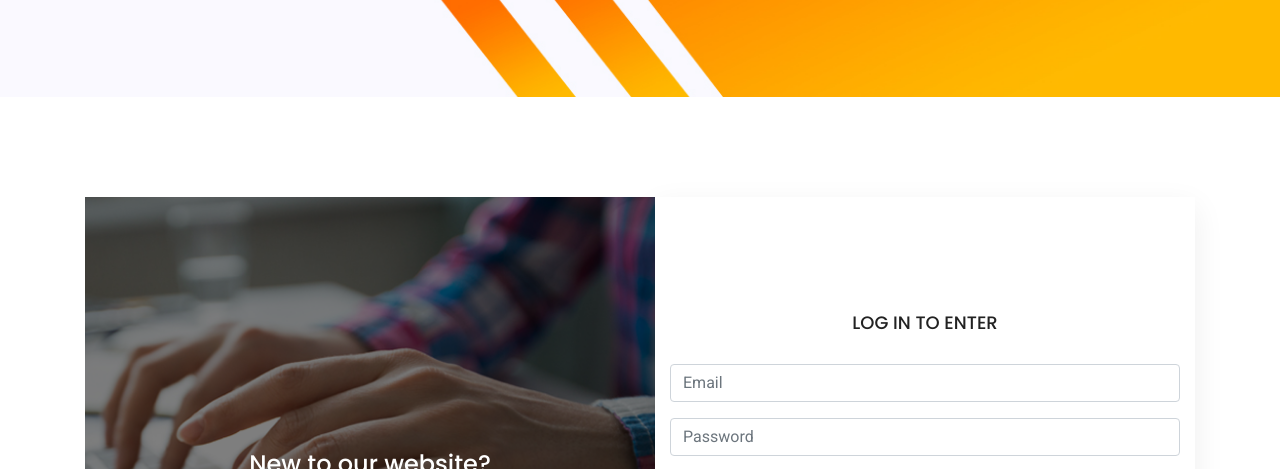
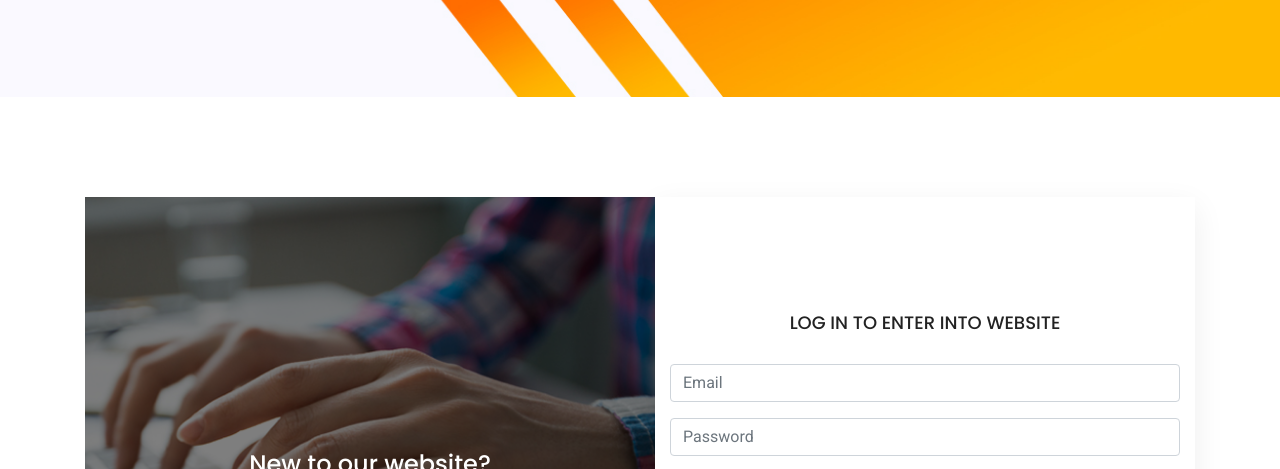
Before and after one commit to amasmoudi900/Karma-Master-E-commerce, a plain HTML site: page login.html in a window 1280 px wide. Shown: the part 298-767 px from the top of the page. Drawn offline with nearby package versions, Linux system fonts and the light colour scheme; some packages are replaced by stand-ins of ours.

Commit message:
Editing login page

```diff
--- a/login.html
+++ b/login.html
@@ -120,7 +120,7 @@
 				</div>
 				<div class="col-lg-6">
 					<div class="login_form_inner">
-						<h3>Log in to enter</h3>
+						<h3>Log in to enter into website</h3>
 							<div class="col-md-12 form-group">
 								<input type="text" class="form-control" id="emailLogin" name="name" placeholder="Email" onfocus="this.placeholder = ''" onblur="this.placeholder = 'Username'">
 							</div>
```
